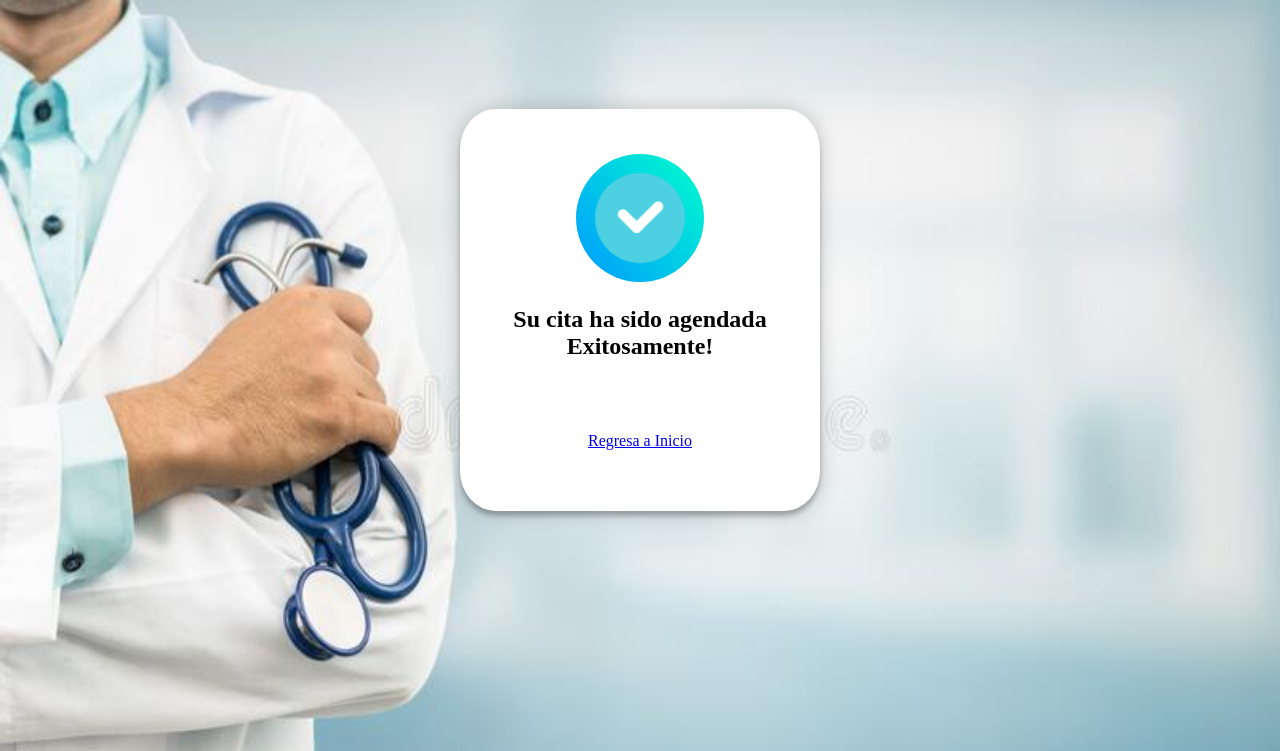
After one commit to luis-ayala95/citasmedicas, a PHP site: page /citaRegistrada.php in a window 1280 px wide. The commit adds this page. Shown: the top 751 px of the page. Run offline with PHP 8.4, Linux system fonts and the light colour scheme.

Commit message:
Se agrego la interfaz de citaRegistrada, y se modificaron algunos estilos

```diff
--- /dev/null
+++ b/citaRegistrada.php
@@ -0,0 +1,30 @@
+
+<!DOCTYPE html>
+<html>
+<head>
+	<title>NOTIFICACION DE CITA</title>
+</head>
+<link rel="stylesheet" type="text/css" href="./css/estilofondo.css">
+
+    <link rel="stylesheet" type="text/css" href="./css/login.css">
+<body class="fondo">
+<section>
+
+
+    <div class="login-page">
+        <div class="form">
+            <form class="login-form" method="post" action="./login/verificar.php">
+			<img src="./imagenes/verificacion.png" alt="Avatar" class="avatar"/>
+
+
+      <h2>Su cita ha sido agendada Exitosamente!</h2>
+      <br><br>
+
+		 <p><a href="./perfilImss.php" class="btnCita">Regresa a Inicio </a> </p>
+		</form>
+
+	</section>
+
+
+</body>
+</html>
--- /dev/null
+++ b/css/.encabezado.css
@@ -0,0 +1,3 @@
+.encabezado{
+	 background: #191970;
+}
--- /dev/null
+++ b/css/colorPiedePagina.css
@@ -0,0 +1,3 @@
+.pieDePagina{
+     background: #191970;
+}
--- /dev/null
+++ b/css/estilofondo.css
@@ -0,0 +1,6 @@
+.fondo{
+ background-image: url('../imagenes/fondo.jpg');
+    background-repeat: no-repeat;
+  background-attachment: fixed;
+  background-size: 100% 100%;
+}
--- a/login.php
+++ b/login.php
@@ -7,10 +7,12 @@
     <link rel="stylesheet" type="text/css" href="./css/login.css">
 	<link rel="stylesheet" type="text/css" href="./css/estilos.css">
 	<link rel="stylesheet" type="text/css" href="./css/body.css">
+
+	<link rel="stylesheet" type="text/css" href="./css/estilofondo.css">
 	<script type="text/javascript" src="http://code.jquery.com/jquery-1.10.2.min.js"></script>
 	<script type="text/javascript"  href="./js/scripts.js"></script>
 </head>
-<body background=".\imagenes\citas-medicas.jpg">
+<body class="fondo">
 <header>
 <a href="./login.php" title="Iniciar Sesion" id="iniciosesion" >Iniciar Sesion</a>
 
--- a/registrou.html
+++ b/registrou.html
@@ -7,10 +7,11 @@
 	<link rel="stylesheet" type="text/css" href="./css/login.css">
 	<link rel="stylesheet" type="text/css" href="./css/estilos.css">
 	<link rel="stylesheet" type="text/css" href="./css/body.css">
+    <link rel="stylesheet" type="text/css" href="./css/estilofondo.css">
 	<script type="text/javascript" src="http://code.jquery.com/jquery-1.10.2.min.js"></script>
 	<script type="text/javascript"  href="./js/scripts.js"></script>
 </head>
-<body background=".\imagenes\citas-medicas.jpg">
+<body class="fondo">
 	<div class="form">
 	<section>
 		<center><h1>REGISTRATE</h1></center>
```
Also changed, not shown: conexion.php (+5 -7 lines), footer.css (added, +35 -0 lines), perfilImss.php (+9 -3 lines), imagenes/fondo.jpg (added), imagenes/verificacion.png (added).
